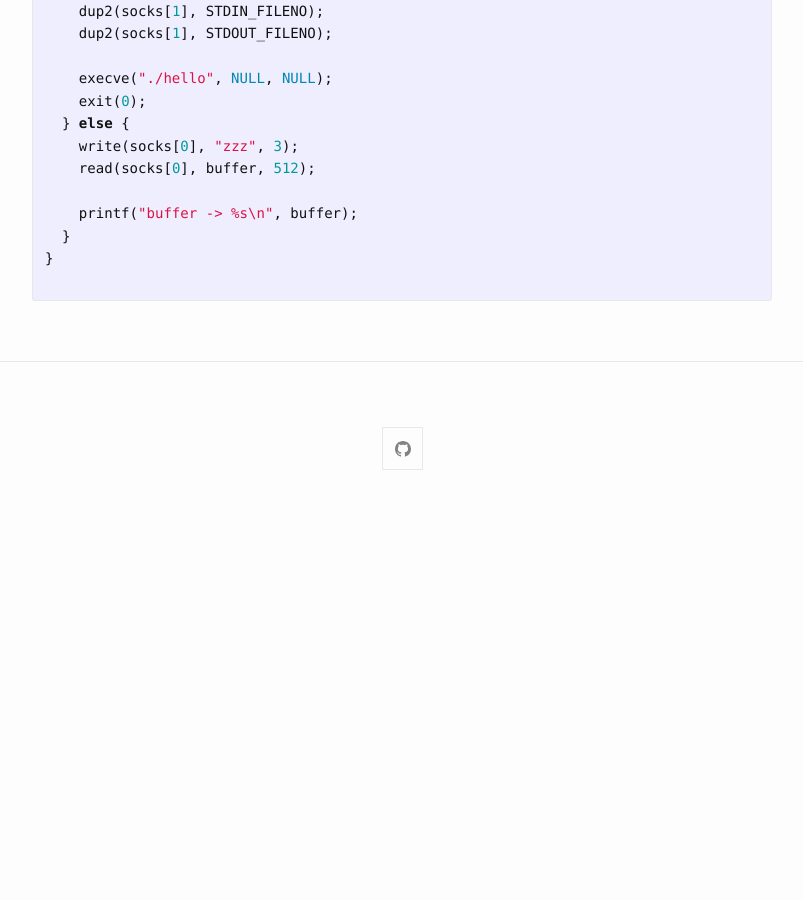
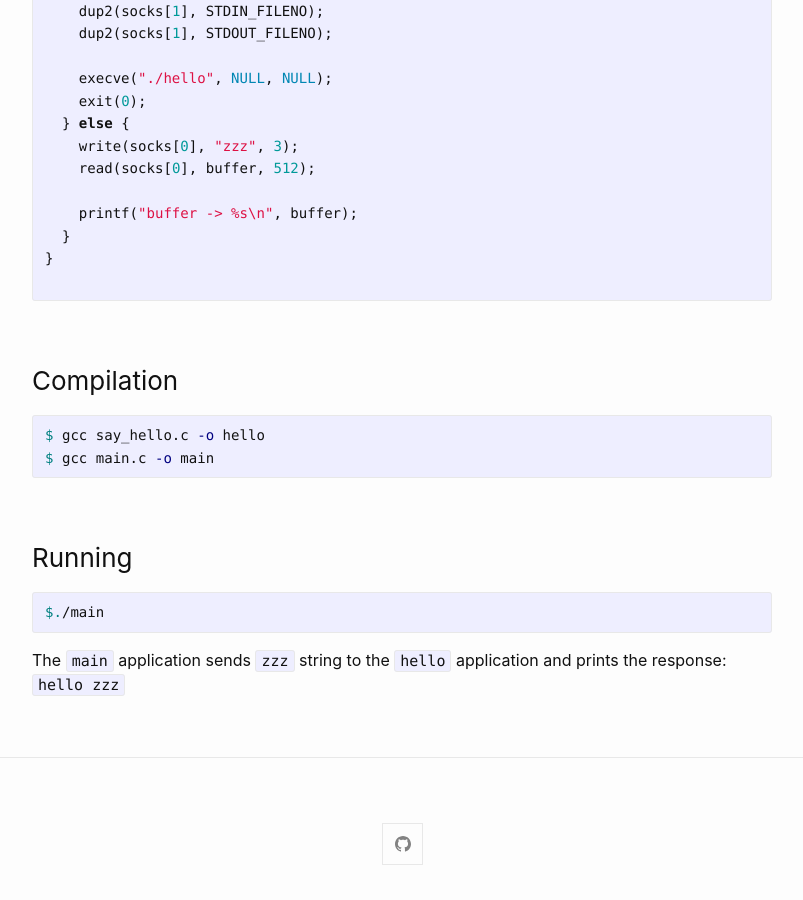
Before and after one commit to ivalery111/ivaleryz.github.io, a Jekyll site: the page built from _posts/2021-05-19-socketpair.md, in a window 1280 px wide and 900 px high, scrolled down 1522 px. Shown: the whole window, without its empty margins (238-1041 px from the left). Built offline with Jekyll 4.4.1, drawn with Linux system fonts in a browser that asks for light colours; before the commit the page ends 2027 px from its top, so only the background shows below that.

Commit message:
Update 2021-05-19-socketpair.md

````diff
--- a/_posts/2021-05-19-socketpair.md
+++ b/_posts/2021-05-19-socketpair.md
@@ -75,3 +75,13 @@ int main(void) {
 }
 
 ```
+### Compilation
+```bash
+$ gcc say_hello.c -o hello
+$ gcc main.c -o main
+```
+### Running
+```bash
+$./main
+```
+The `main` application sends `zzz` string to the `hello` application and prints the response: `hello zzz`
````
